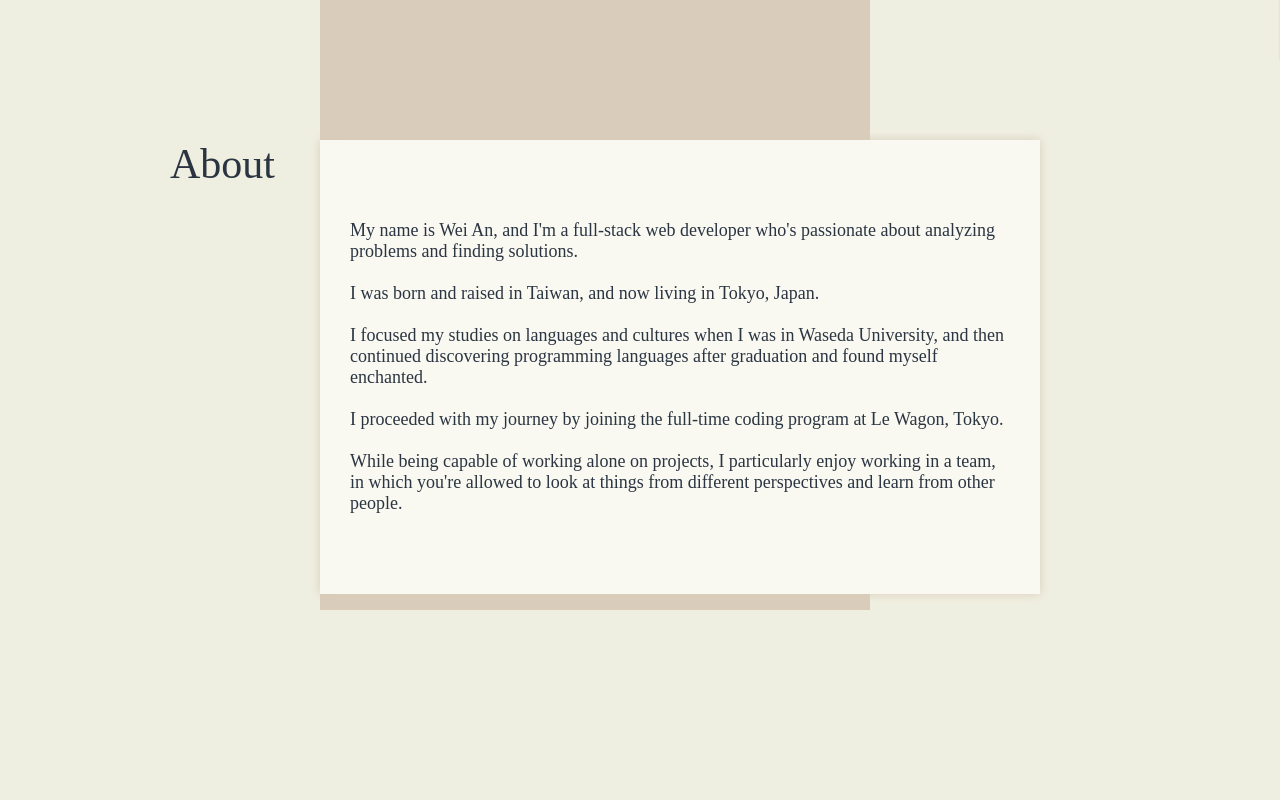
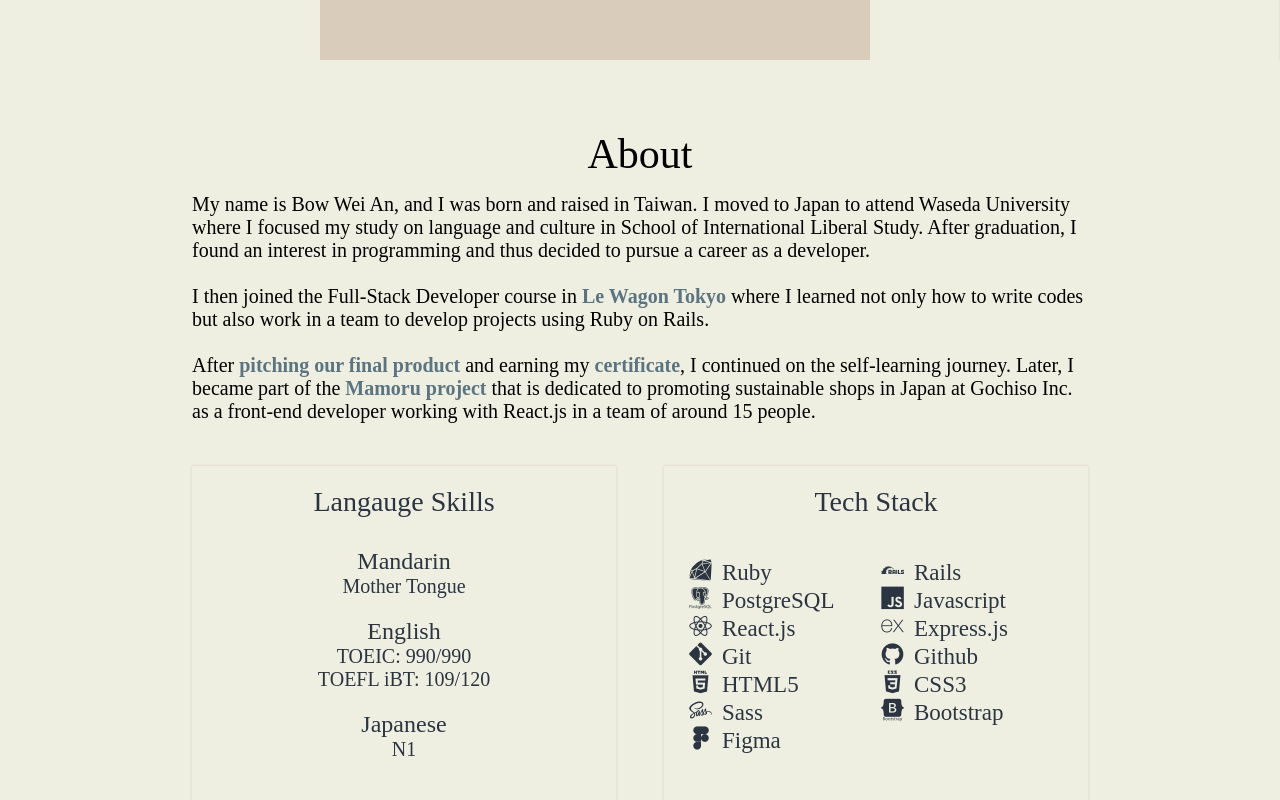
Before and after one commit to VivianBao/portfolio, a React (Create React App) app: page / in a window 1280 px wide. Shown: the part 740-1540 px from the top of the page. Built offline with nearby package versions, Linux system fonts and the light colour scheme; a web font is replaced by a local one.

Commit message:
Added content to and restructured About page, modified styling

```diff
--- a/src/components/Home/About.jsx
+++ b/src/components/Home/About.jsx
@@ -1,22 +1,71 @@
 import React from "react"
 import '../../styles/About.scss'
+import { icons } from "../../data"
 
 export default function About() {
+  const techStackArray = Object.keys(icons[0]);
+  const techStackElement = techStackArray.map(tag => {
+    return(
+      <div>
+        <i className={`devicon-${icons[0][tag]}`} key={tag}></i>
+        <span>{tag}</span>
+      </div>
+    )
+  })
   return (
     <div className="about-container" id="about">
-      <div className="about--brown-block">
         <div className="blocks-container">
-          {/* <img className="triangle" src="/triangle.png" alt="triangle" /> */}
-          <h2>About</h2>
-          <h5 className="white-block">My name is Wei An, and I'm a full-stack web developer who's passionate about analyzing problems and finding solutions.<br/><br/>
-            I was born and raised in Taiwan, and now living in Tokyo, Japan.<br/><br/>
-            I focused my studies on languages and cultures when I was in Waseda University, and then continued discovering programming languages after graduation and found myself enchanted.<br/><br/>
-            I proceeded with my journey by joining the full-time coding program at Le Wagon, Tokyo.<br/><br/>
-            While being capable of working alone on projects, I particularly enjoy working in a team, in which you're allowed to look at things from different perspectives and learn from other people.
-          </h5>
+          <div className="brown-block">
+            <h2>About</h2>
+          </div>
+          <div className="white-block">
+            <h5>My name is Bow Wei An, and I was born and raised in Taiwan. I moved to Japan to attend Waseda University where I focused my study on language and culture in School of International Liberal Study. After graduation, I found an interest in programming and thus decided to pursue a career as a developer. <br/><br/>
+              I then joined the Full-Stack Developer course in <span><a href="https://www.lewagon.com/tokyo" target="_blanck">Le Wagon Tokyo</a></span> where I learned not only how to write codes but also work in a team to develop projects using Ruby on Rails.<br/><br/>
+              After <span><a href="https://youtu.be/OP88DtltO2Y?si=Br_1Q7NgM_QMTk0Q" target="_blanck">pitching our final product</a></span> and earning my <span><a href="http://app.mamoru.earth/en/" target="_blank">certificate</a></span>, I continued on the self-learning journey. Later, I became part of the <span><a href="https://www.mamoru.earth/" target="_blank">Mamoru project</a></span> that is dedicated to promoting sustainable shops in Japan at Gochiso Inc. as a front-end developer working with React.js in a team of around 15 people. <br/><br/>
+            </h5>
+          </div>
+          <div className="skills-container">
+            <div className="language-skills-container">
+              <h3>Langauge Skills</h3>
+              <div className="language-container">
+                <div>
+                  <h4>Mandarin</h4>
+                  <h5>Mother Tongue</h5>
+                </div>
+                <div>
+                  <h4>English</h4>
+                  <h5>TOEIC: 990/990</h5>
+                  <h5>TOEFL iBT: 109/120</h5>
+                </div>
+                <div>
+                  <h4>Japanese</h4>
+                  <h5>N1</h5>
+                </div>
+              </div>
+
+            </div>
+            <div className="tech-stack-container">
+              <h3>Tech Stack</h3>
+              <div className="language-container">
+                {/* <div>
+                  <h5>Ruby</h5>
+                  <h5>Rails</h5>
+                  <h5>JavaScript</h5>
+                  <h5>React</h5>
+                  <h5>Express.js</h5>
+                </div>
+                <div>
+                  <h5>HTML5</h5>
+                  <h5>CSS</h5>
+                  <h5>Sass</h5>
+                  <h5>Bootstrap</h5>
+                </div> */}
+                {techStackElement}
+              </div>
+            </div>
+          </div>
         </div>
         {/* <div className="transparent-block"></div> */}
-      </div>
     </div>
   )
 }
--- a/src/data.js
+++ b/src/data.js
@@ -2,16 +2,16 @@
   'Ruby': 'ruby-plain',
   'Rails': 'rails-plain-wordmark',
   'PostgreSQL': 'postgresql-plain-wordmark',
+  'Javascript': 'javascript-plain',
+  'React.js':'react-original',
+  'Express.js': 'express-original',
+  'Git': 'git-plain',
+  'Github':'github-original',
   'HTML5': 'html5-plain-wordmark',
   'CSS3': 'css3-plain-wordmark',
-  'Javascript': 'javascript-plain',
   'Sass': 'sass-original',
-  'Github':'github-original',
-  'Git': 'git-plain',
   'Bootstrap': 'bootstrap-plain-wordmark',
   'Figma': 'figma-plain',
-  'React':'react-original',
-  'Express': 'express-original'
 }];
 
 
@@ -93,7 +93,7 @@
         type: "desktop"
       }
     ],
-    tags: ["Express", "Javascript","HTML5", "CSS3", "Sass", "Figma"],
+    tags: ["Express.js", "Javascript","HTML5", "CSS3", "Sass", "Figma"],
     description: "Your Personal Quote Library",
     roles: "Full Stack Developer",
     code: "https://github.com/VivianBao/quote-api",
@@ -198,7 +198,7 @@
         type: "mobile"
       }
     ],
-    tags: ["React", "HTML5", "CSS3", "Javascript", "Sass", "Figma"],
+    tags: ["React.js", "HTML5", "CSS3", "Javascript", "Sass", "Figma"],
     description: "Test your knowledge on a variety of fields!",
     roles: "Full Stack Developer",
     code: "https://github.com/VivianBao/react-quizzical",
@@ -229,7 +229,7 @@
         type: "desktop"
       }
     ],
-    tags: ["React", "HTML5", "CSS3", "Javascript", "Sass", "Figma"],
+    tags: ["React.js", "HTML5", "CSS3", "Javascript", "Sass", "Figma"],
     description: "Come play tenzies and see your best record!",
     roles: "Full Stack Developer",
     code: "https://github.com/VivianBao/react-tenzies-game",
@@ -396,7 +396,7 @@
         type: "mobile"
       }
     ],
-    tags: ["React", "HTML5", "CSS3", "Javascript", "Sass", "Figma"],
+    tags: ["React.js", "HTML5", "CSS3", "Javascript", "Sass", "Figma"],
     description: "Test your knowledge on a variety of fields!",
     roles: "Full Stack Developer",
     code: "https://github.com/VivianBao/react-quizzical",
@@ -427,7 +427,7 @@
         type: "desktop"
       }
     ],
-    tags: ["React", "HTML5", "CSS3", "Javascript", "Sass", "Figma"],
+    tags: ["React.js", "HTML5", "CSS3", "Javascript", "Sass", "Figma"],
     description: "Come play tenzies and see your best record!",
     roles: "Full Stack Developer",
     code: "https://github.com/VivianBao/react-tenzies-game",
--- a/src/styles/About.scss
+++ b/src/styles/About.scss
@@ -1,61 +1,112 @@
 @import './_colors.scss';
 @import './_media.scss';
 
-.about--brown-block{
-  background-color: $brown;
-  color: $dark-blue;
-  text-align: right;
-  width: 550px;
-  height: 550px;
-  position: relative;
-  left: 25%;
-  top: 0;
-  @include mobile{
-    width: 90%;
-    right: 0;
-    left: 10%;
+.about-container{
+  height: auto !important;
 }
 
 .blocks-container{
-    width: 120%;
-    height: 100%;
-    // width: 450px;
-    // height: 550px;
-    // right: -8vw;
-    top: 10vh;
-    // left: -8vw;
-    position: absolute;
-    z-index: 1;
-    @include mobile{
-      width: 90vw;
-      left: -10vw;
-      height: 680px;
-      top: 15vh;
+  padding-top: 40px;
+  display: flex;
+  flex-direction: column;
+  justify-content: center;
+  align-items: center;
   h2{
-        top: -60px;
-        right: 5vw;
+    font-size: 42px;
+    font-weight: 400;
   }
 }
-    h2 {
-      position: absolute;
-      left: -150px;
-      // text-decoration: underline;
-      // text-decoration-thickness: 2px;
-      // text-underline-position: under;
-      font-weight: 400;
-      color: $dark-blue;
-      font-size: 42px;
+.brown-block{
+  margin: 0 auto;
+  min-width: 400px;
+  padding: 30px 30px 0px 30px;
+  text-align: center;
 }
 
 .white-block{
-      font-size: 18px;
-      text-align: left;
-      padding: 80px 30px;
-      width: 100%;
-      // height: auto;
-      // background-color: rgba(249, 249, 242, 0.9);
-      background-color: rgba(249, 249, 242, 1);
-      box-shadow: 0 0 10px $brown;
+  width: 70vw;
+  padding: 15px;
+  margin-bottom: 5px;
+  a{
+    text-decoration: none;
+    color: $blue;
+    font-weight: 600;
+  }
+  a:hover{
+    background-color: $blue;
+    color: white;
+    transition: 0.6s;
+  }
+}
+.skills-container{
+  display: flex;
+  width: 70vw;
+  min-height: 200px;
+  justify-content: space-between;
+  align-items: start;
+  color: $dark-blue;
+  text-align: center;
+  > *{
+    box-shadow: 0 0 3px $brown;
+    width: 30vw;
+    height: 300px;
+    padding: 20px;
+    h3{
+      font-weight: 400;
     }
   }
 }
+
+@media only screen and (max-width: 1030px) {
+  .skills-container {
+    > * {
+      height: 300px;
+      width: 300px;
+    }
+  }
+}
+
+@media only screen and (max-width: 964px) {
+  .skills-container {
+    display: block;
+    > * {
+      margin: 0px auto 20px auto;
+    }
+  }
+}
+
+.language-skills-container .language-container{
+  display: flex;
+  flex-wrap: wrap;
+  flex-direction: column;
+  width: 100%;
+  justify-content: center;
+  margin-top: 20px;
+  div{
+    margin: 10px;
+  }
+  h4{
+    font-weight: 400;
+    font-size: 24px;
+  }
+  p {
+    margin: 0;
+  }
+}
+
+.tech-stack-container .language-container{
+  width: 100%;
+  display: grid;
+  grid-template-columns: 1fr 1fr;
+  text-align: start;
+  color: $dark-blue;
+  margin-top: 40px;
+  i, span{
+    font-size: 23px;
+    font-weight: 300;
+    margin: 5px;
+  }
+  span{
+    margin-right: 10px;
+  }
+}
--- a/src/styles/Projects.scss
+++ b/src/styles/Projects.scss
@@ -121,7 +121,7 @@
       // }
       .description{
         color: $white;
-        background-color: rgba(90, 117, 129, 0.5);;
+        background-color: rgba(90, 117, 129, 0.5);
         z-index: -1;
         .icons, .roles{
           color: $white;
```
Also changed, not shown: 1 other file (tests, documents, lock files or other folders). Lines whose indentation alone changed are shown as unchanged.
